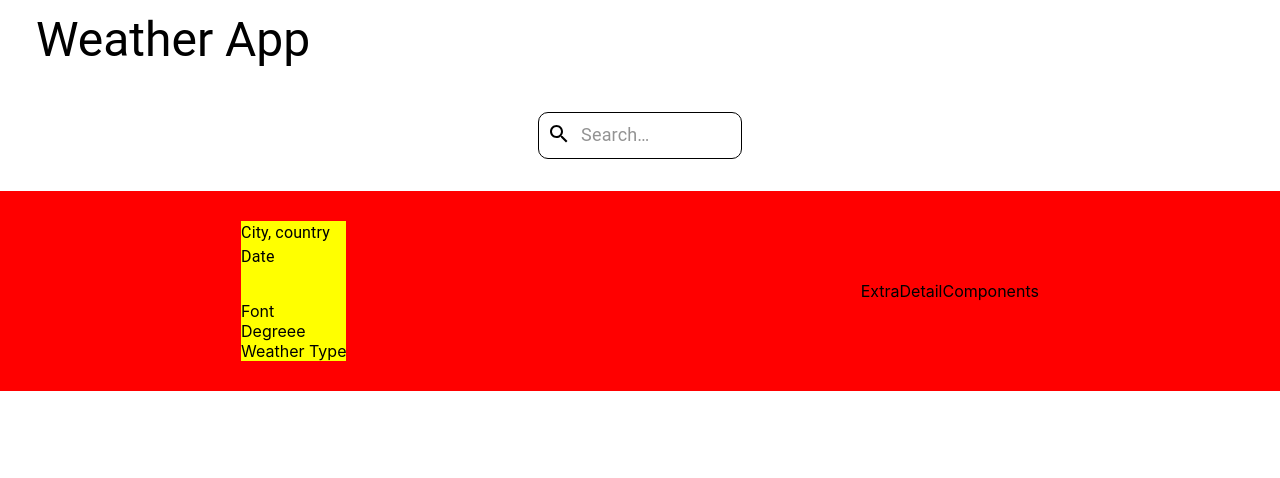
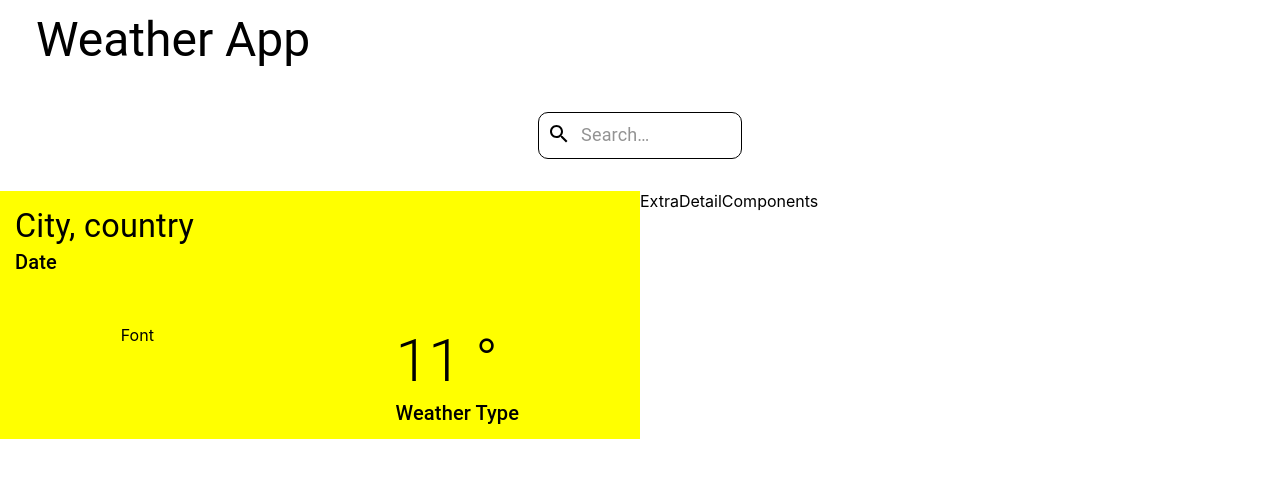
Before and after one commit to aadilsarfaraz30/weather, a React (Create React App) app: page / in a window 1280 px wide. Shown: the top 478 px of the page. Built offline with nearby package versions, Linux system fonts and the light colour scheme; no server answers.

Commit message:
chnage weatherDetailCOmponent

```diff
--- a/src/App.js
+++ b/src/App.js
@@ -1,11 +1,13 @@
 import "./App.css";
 import SearchContainer from "./container/SearchContainer";
 import AppBarContainer from "./container/AppBarContainer";
-import { Stack } from "@mui/material";
+import { Stack, ThemeProvider } from "@mui/material";
 import DisplayContainer from "./container/DisplayContainer";
+import { theme } from "./styles/style";
 
 function App() {
   return (
+    <ThemeProvider theme={theme}>
     <div className="App">
       <Stack spacing={4} sx={{height: '100vh'}}>
       <AppBarContainer/>
@@ -13,6 +15,7 @@ function App() {
       <DisplayContainer/>
     </Stack>
     </div>
+    </ThemeProvider>
   );
 }
 
--- a/src/component/WeatherDetailComponent.js
+++ b/src/component/WeatherDetailComponent.js
@@ -1,41 +1,46 @@
-import { Stack, styled, Typography } from '@mui/material'
+import { Stack, styled, ThemeProvider, Typography } from '@mui/material'
 import { Box } from '@mui/system'
 import React from 'react'
+import { theme } from '../styles/style'
 
 const WeatherDetailComponent = () => {
   return (
-    <Stack sx={{background: 'yellow'}} spacing={4} justifyContent='space-between'>
-      <Location>
-        <Typography>
+    // <ThemeProvider theme={theme}>
+    <Stack sx={{background: 'yellow'}} spacing={4}>
+      <Location alignItems={{xs: 'center', sm: 'flex-start'}}>
+        <Typography variant='h4' component='h5'>
           City, country
         </Typography>
-        <Typography>
+        <Typography variant='h6' component='div'>
           Date
         </Typography>
       </Location>
-      <WeatherReport>
+      <WeatherReport >
         <Box>
           Font
         </Box>
         <Box>
-          <Box>
-            Degreee
-          </Box>
-          <Box>
+          <Typography variant='h2' component='div'>
+            11 &deg;
+          </Typography>
+          <Typography variant='h6' component='div'>
             Weather Type
-          </Box>
+          </Typography>
           </Box>
       </WeatherReport>
     </Stack>
+    // </ThemeProvider>
   )
 }
 
 export default WeatherDetailComponent
 
-const Location = styled(Box)(()=>({
-
+const Location = styled(Stack)(()=>({
+  padding: '15px'
 }))
 
-const WeatherReport = styled(Box)(()=>({
-
+const WeatherReport = styled(Stack)(()=>({
+  paddingBottom: '10px',
+  flexDirection: 'row',
+  justifyContent: 'space-around'
 }))
--- a/src/container/DisplayContainer.js
+++ b/src/container/DisplayContainer.js
@@ -1,21 +1,29 @@
-import { Stack } from "@mui/material";
+import { Box, Grid, Stack } from "@mui/material";
 import React from "react";
 import ExtraDetailComponents from "../component/ExtraDetailComponents";
 import WeatherDetailComponent from "../component/WeatherDetailComponent";
 
 const DisplayContainer = () => {
   return (
-    <Stack
-      direction={{ xs: "column", sm: "row" }}
-      spacing={{ xs: 3, sm: 2, md: 4 }}
-      justifyContent={{xs: 'center' , sm: 'space-around'}}
-      alignItems='center'
-    height={200}
-    sx={{background: 'red'}}
-    >
-      <WeatherDetailComponent />
-      <ExtraDetailComponents />
-    </Stack>
+    // <Stack
+    //   direction={{ xs: "column", sm: "row" }}
+    //   spacing={{ xs: 3, sm: 2, md: 4 }}
+    //   justifyContent={{xs: 'center' , sm: 'space-around'}}
+    //   alignItems='center'
+    // height={200}
+    // sx={{background: 'red'}}
+    // >
+    // </Stack>
+    <Box sx={{flexGrow: 1}}>
+    <Grid container>
+      <Grid item xs={12} sm={6} md={6}>
+        <WeatherDetailComponent />
+      </Grid>
+      <Grid item xs={12} sm={6} md={6}>
+        <ExtraDetailComponents />
+      </Grid>
+    </Grid>
+    </Box>
   );
 };
 
```
Also changed, not shown: 1 other file (tests, documents, lock files or other folders).
